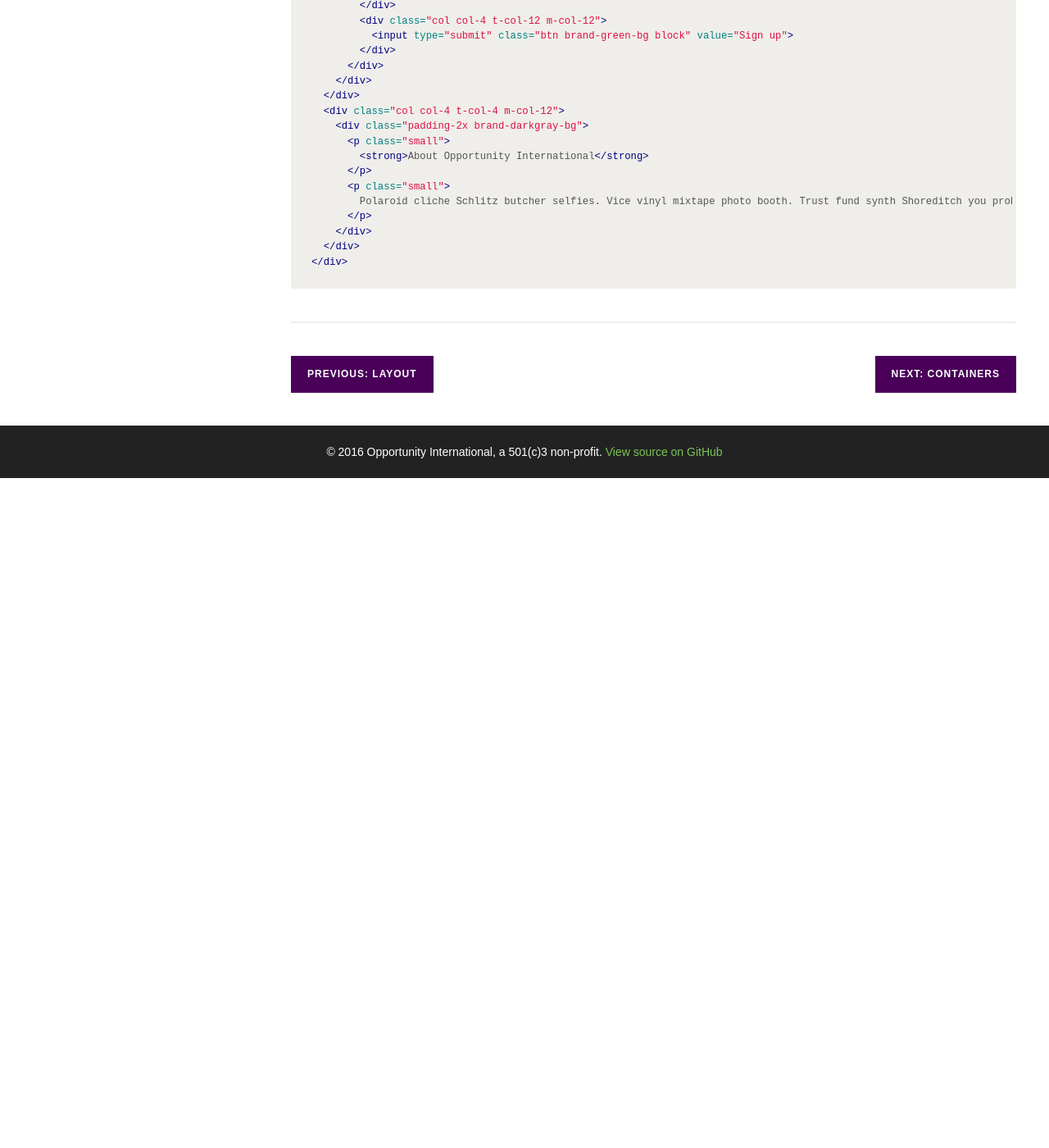
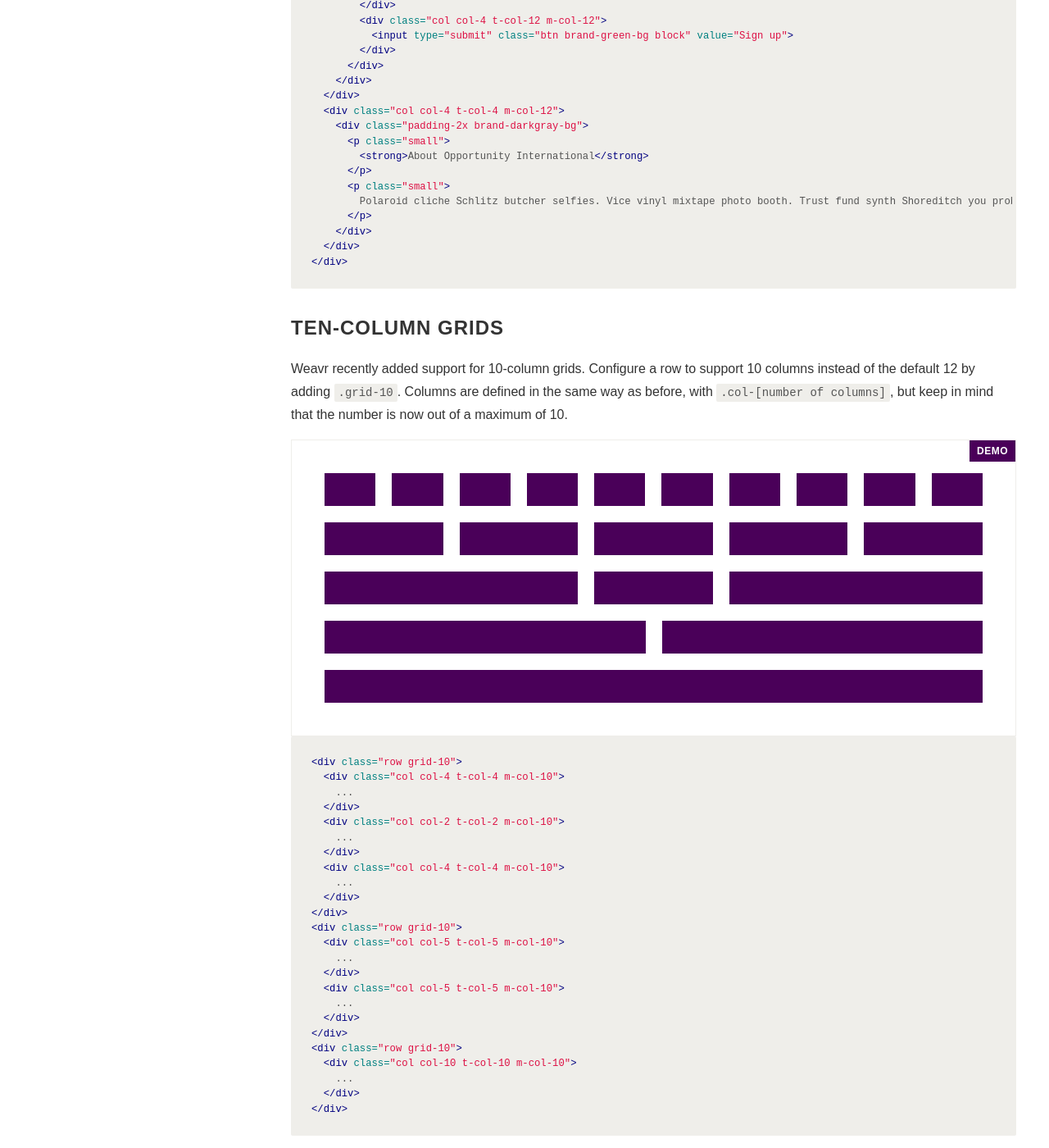
Before and after one commit to OpportunityIntl/Weavr, a Jekyll site: the page built from docs/layout/grid/index.md, in a window 1280 px wide and 1400 px high, scrolled down 4134 px. Shown: the whole window at 82% size. Built offline with Jekyll 4.4.1, drawn with Linux system fonts in a browser that asks for light colours; nearby versions of some CDN libraries; comment, search, counter and statistics services are not loaded; before the commit the page ends 4717 px from its top, so only the background shows below that.

Commit message:
Add documentation for 10-column grids

```diff
--- a/docs/layout/grid/index.md
+++ b/docs/layout/grid/index.md
@@ -399,3 +399,110 @@ Gutters are only applied to a row's first-level columns, so you can safely nest
   </div>
 </div>
 ~~~
+
+## Ten-column grids
+
+Weavr recently added support for 10-column grids. Configure a row to support 10 columns instead of the default 12 by adding `.grid-10`. Columns are defined in the same way as before, with `.col-[number of columns]`, but keep in mind that the number is now out of a maximum of 10.
+
+<div class="demo">
+  <div class="row grid-10">
+    <div class="col col-1 t-col-2 m-col-5">
+      <div class="brand-purple-bg padding-1x"></div>
+    </div>
+    <div class="col col-1 t-col-2 m-col-5">
+      <div class="brand-purple-bg padding-1x"></div>
+    </div>
+    <div class="col col-1 t-col-2 m-col-5">
+      <div class="brand-purple-bg padding-1x"></div>
+    </div>
+    <div class="col col-1 t-col-2 m-col-5">
+      <div class="brand-purple-bg padding-1x"></div>
+    </div>
+    <div class="col col-1 t-col-2 m-col-5">
+      <div class="brand-purple-bg padding-1x"></div>
+    </div>
+    <div class="col col-1 t-col-2 m-col-5">
+      <div class="brand-purple-bg padding-1x"></div>
+    </div>
+    <div class="col col-1 t-col-2 m-col-5">
+      <div class="brand-purple-bg padding-1x"></div>
+    </div>
+    <div class="col col-1 t-col-2 m-col-5">
+      <div class="brand-purple-bg padding-1x"></div>
+    </div>
+    <div class="col col-1 t-col-2 m-col-5">
+      <div class="brand-purple-bg padding-1x"></div>
+    </div>
+    <div class="col col-1 t-col-2 m-col-5">
+      <div class="brand-purple-bg padding-1x"></div>
+    </div>
+  </div>
+  <div class="row grid-10">
+    <div class="col col-2 t-col-2 m-col-5">
+      <div class="brand-purple-bg padding-1x"></div>
+    </div>
+    <div class="col col-2 t-col-2 m-col-5">
+      <div class="brand-purple-bg padding-1x"></div>
+    </div>
+    <div class="col col-2 t-col-2 m-col-5">
+      <div class="brand-purple-bg padding-1x"></div>
+    </div>
+    <div class="col col-2 t-col-2 m-col-5">
+      <div class="brand-purple-bg padding-1x"></div>
+    </div>
+    <div class="col col-2 t-col-2 m-col-10">
+      <div class="brand-purple-bg padding-1x"></div>
+    </div>
+  </div>
+  <div class="row grid-10">
+    <div class="col col-4 t-col-4 m-col-10">
+      <div class="brand-purple-bg padding-1x"></div>
+    </div>
+    <div class="col col-2 t-col-2 m-col-10">
+      <div class="brand-purple-bg padding-1x"></div>
+    </div>
+    <div class="col col-4 t-col-4 m-col-10">
+      <div class="brand-purple-bg padding-1x"></div>
+    </div>
+  </div>
+  <div class="row grid-10">
+    <div class="col col-5 t-col-5 m-col-10">
+      <div class="brand-purple-bg padding-1x"></div>
+    </div>
+    <div class="col col-5 t-col-5 m-col-10">
+      <div class="brand-purple-bg padding-1x"></div>
+    </div>
+  </div>
+  <div class="row grid-10">
+    <div class="col col-10 t-col-10 m-col-10">
+      <div class="brand-purple-bg padding-1x"></div>
+    </div>
+  </div>
+</div>
+
+~~~html
+<div class="row grid-10">
+  <div class="col col-4 t-col-4 m-col-10">
+    ...
+  </div>
+  <div class="col col-2 t-col-2 m-col-10">
+    ...
+  </div>
+  <div class="col col-4 t-col-4 m-col-10">
+    ...
+  </div>
+</div>
+<div class="row grid-10">
+  <div class="col col-5 t-col-5 m-col-10">
+    ...
+  </div>
+  <div class="col col-5 t-col-5 m-col-10">
+    ...
+  </div>
+</div>
+<div class="row grid-10">
+  <div class="col col-10 t-col-10 m-col-10">
+    ...
+  </div>
+</div>
+~~~
```
